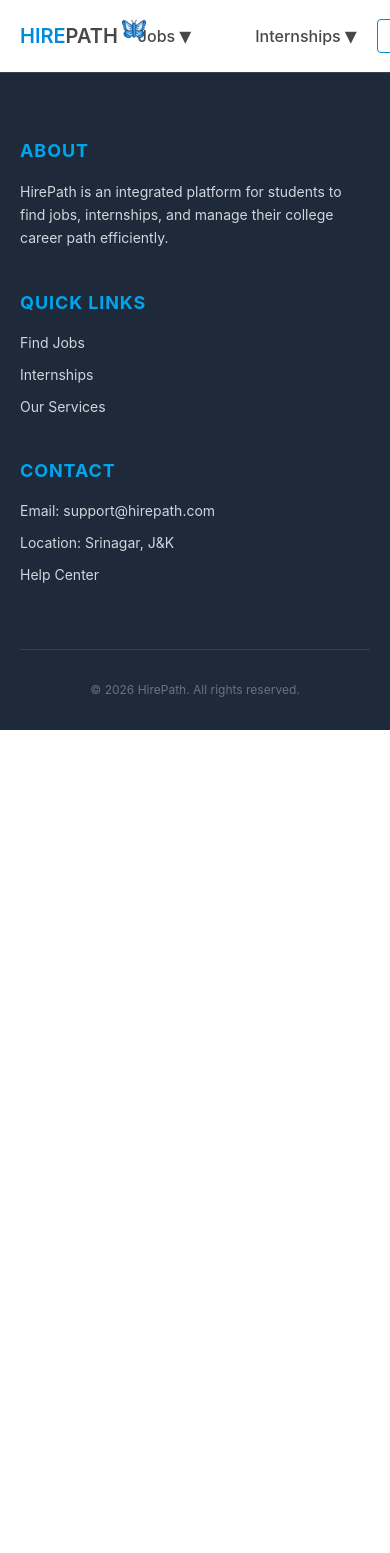
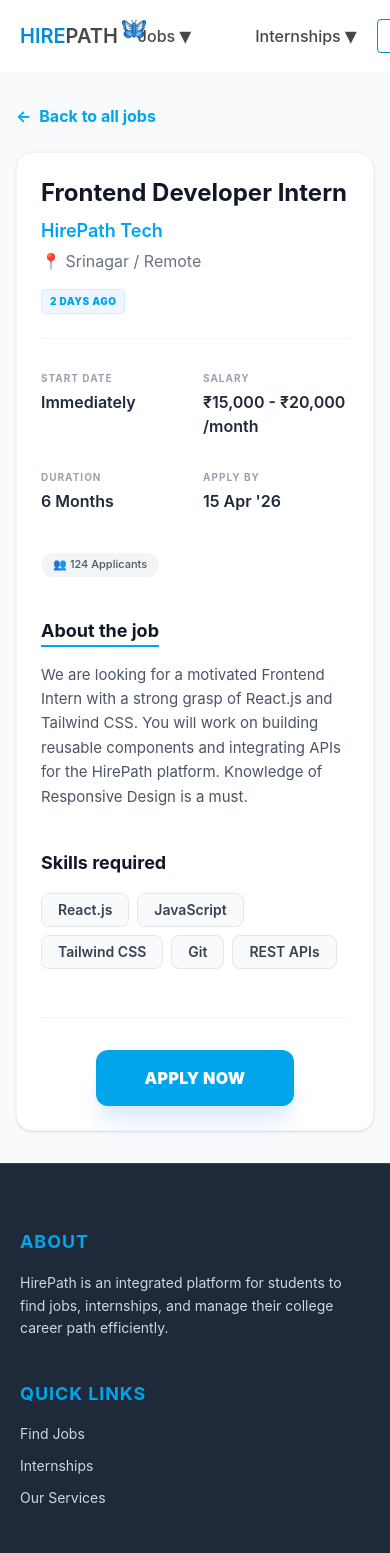
Before and after one commit to akramguroo-dev/hirepath, a React (Vite) app in the folder client/: page /jobs/1 in a window 390 px wide. Shown: the top 1553 px of the page. Before the commit the page ends 844 px from the top, so only its background shows below. Built offline with nearby package versions, Linux system fonts and the light colour scheme.

Commit message:
feat: implement responsive Job Detail page with Internshala layout and routing

```diff
--- a/client/src/App.jsx
+++ b/client/src/App.jsx
@@ -6,6 +6,7 @@
 import Login from "./pages/Login";
 import Register from "./pages/Register";
 import Jobs from "./pages/Jobs";
+import JobDetail from "./pages/JobDetail";
 
 function App() {
   return (
@@ -14,6 +15,7 @@
       <Routes>
         <Route path="/" element={<Home />} />
         <Route path="/jobs" element={<Jobs/>} />
+        <Route path="/jobs/:id" element={<JobDetail/>}/>
         <Route path="/login" element={<Login />} />
         <Route path="/register" element={<Register />} />
       </Routes>
--- a/client/src/components/JobCard.jsx
+++ b/client/src/components/JobCard.jsx
@@ -1,4 +1,6 @@
-export default function JobCard({ title, company, location, salary, duration }) {
+import { useNavigate } from "react-router-dom";
+export default function JobCard({ id, title, company, location, salary, duration }) {
+  const navigate = useNavigate();
   const Path = ({ type }) => {
     const paths = {
       hiring: <path d="M22 11.08V12a10 10 0 1 1-5.93-9.14M22 4L12 14.01l-3-3" />,
@@ -48,8 +50,11 @@
       </div>
       <div className="mt-auto pt-4 border-t border-gray-50 flex justify-between items-center text-[10px] font-bold uppercase tracking-wider text-gray-400">
         <span className="bg-gray-50 px-2 py-1 rounded border border-gray-100">Internship</span>
-        <button className="text-[#00A5EC] text-sm font-bold hover:underline lowercase first-letter:uppercase tracking-normal transition-colors">
-          View details ›
+        <button
+          onClick={() => navigate(`/jobs/${id || 1}`)}
+          className="text-[#00A5EC] text-sm font-bold hover:underline lowercase first-letter:uppercase tracking-normal transition-colors"
+        >
+        View details ›
         </button>
       </div>
     </div>
--- /dev/null
+++ b/client/src/pages/JobDetail.jsx
@@ -0,0 +1,83 @@
+import { useNavigate, useParams } from "react-router-dom";
+export default function JobDetail() {
+  const navigate = useNavigate();
+  const { id } = useParams();
+  const job = {
+    title: "Frontend Developer Intern",
+    company: "HirePath Tech",
+    location: "Srinagar / Remote",
+    startDate: "Immediately",
+    salary: "₹15,000 - ₹20,000 /month",
+    duration: "6 Months",
+    applyBy: "15 Apr '26",
+    postedDaysAgo: "2 days ago",
+    applicants: "124 Applicants",
+    description: "We are looking for a motivated Frontend Intern with a strong grasp of React.js and Tailwind CSS. You will work on building reusable components and integrating APIs for the HirePath platform. Knowledge of Responsive Design is a must.",
+    skills: ["React.js", "JavaScript", "Tailwind CSS", "Git", "REST APIs"],
+  };
+
+  return (
+    <div className="min-h-screen bg-gray-50 py-8 px-4 sm:px-6 lg:px-8">
+      <div className="max-w-4xl mx-auto">
+        <button
+          onClick={() => navigate('/jobs')}
+          className="flex items-center text-[#00A5EC] font-bold mb-6 hover:underline transition-all"
+        >
+          <span className="mr-2">←</span> Back to all jobs
+        </button>
+        <div className="bg-white border border-gray-100 rounded-2xl p-6 sm:p-10 shadow-sm">
+          <div className="border-b border-gray-100 pb-6 mb-8 text-left">
+            <h1 className="text-2xl sm:text-3xl font-bold text-gray-900">{job.title}</h1>
+            <p className="text-[#00A5EC] font-semibold mt-2 text-lg">{job.company}</p>
+            <p className="text-gray-500 mt-1 flex items-center gap-1">📍 {job.location}</p>
+            <span className="inline-block bg-blue-50 text-[#00A5EC] text-[10px] font-black px-2 py-1 rounded mt-4 uppercase tracking-wider border border-blue-100">
+              {job.postedDaysAgo}
+            </span>
+          </div>
+          <div className="grid grid-cols-2 md:grid-cols-4 gap-y-8 gap-x-4 mb-10 text-left">
+            <div>
+              <p className="text-gray-400 text-[10px] font-bold uppercase tracking-widest">Start Date</p>
+              <p className="text-gray-800 font-semibold mt-1">{job.startDate}</p>
+            </div>
+            <div>
+              <p className="text-gray-400 text-[10px] font-bold uppercase tracking-widest">Salary</p>
+              <p className="text-gray-800 font-semibold mt-1">{job.salary}</p>
+            </div>
+            <div>
+              <p className="text-gray-400 text-[10px] font-bold uppercase tracking-widest">Duration</p>
+              <p className="text-gray-800 font-semibold mt-1">{job.duration}</p>
+            </div>
+            <div>
+              <p className="text-gray-400 text-[10px] font-bold uppercase tracking-widest">Apply By</p>
+              <p className="text-gray-800 font-semibold mt-1">{job.applyBy}</p>
+            </div>
+          </div>
+          <div className="flex items-center gap-2 mb-10 text-sm text-gray-600 font-medium">
+             <span className="bg-gray-100 px-3 py-1 rounded-full text-[11px]">👥 {job.applicants}</span>
+          </div>
+          <div className="mb-10 text-left">
+            <h3 className="text-lg font-bold text-gray-900 mb-4 border-b-2 border-[#00A5EC] w-fit">About the job</h3>
+            <p className="text-gray-600 leading-relaxed text-[15px]">
+              {job.description}
+            </p>
+          </div>
+          <div className="mb-12 text-left">
+            <h3 className="text-lg font-bold text-gray-900 mb-4">Skills required</h3>
+            <div className="flex flex-wrap gap-2">
+              {job.skills.map((skill, index) => (
+                <span key={index} className="bg-gray-50 text-gray-700 border border-gray-200 px-4 py-1.5 rounded-lg text-sm font-semibold">
+                  {skill}
+                </span>
+              ))}
+            </div>
+          </div>
+          <div className="flex justify-center sm:justify-start border-t border-gray-100 pt-8">
+            <button className="bg-[#00A5EC] text-white px-12 py-4 rounded-xl font-black hover:bg-[#0084c0] transition-all shadow-xl shadow-blue-100 uppercase tracking-wide">
+              Apply Now
+            </button>
+          </div>
+        </div>
+      </div>
+    </div>
+  );
+}
```
